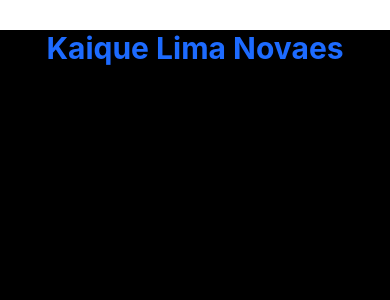
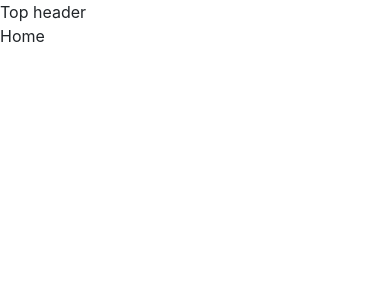
Before and after one commit to KaiqueLimaNovaes/kaiquelimanovaes-com, a React (Create React App) app: page / in a window 390 px wide. Shown: the top 300 px of the page. Built offline with nearby package versions, Linux system fonts and the light colour scheme.

Commit message:
Adição das rotas, pages home, mobile e web, componente top header

```diff
--- a/package.json
+++ b/package.json
@@ -11,6 +11,7 @@
     "react-bootstrap": "^1.4.3",
     "react-dom": "^17.0.1",
     "react-router": "^5.2.0",
+    "react-router-dom": "^5.2.0",
     "react-scripts": "4.0.2",
     "styled-components": "^5.2.1",
     "web-vitals": "^1.1.0"
--- a/src/App.js
+++ b/src/App.js
@@ -1,10 +1,13 @@
-import './App.css';
+//import './App.css';
+import Rotas from './rotas.js';
+import {BrowserRouter} from 'react-router-dom';
+import "bootstrap/dist/css/bootstrap.min.css";
 
 function App() {
   return (
-    <div className="App">
-      <p id="nome">Kaique Lima Novaes</p>
-    </div>
+    <BrowserRouter>
+      <Rotas />
+    </BrowserRouter>
   );
 }
 
--- /dev/null
+++ b/src/components/layout/Layout.js
@@ -0,0 +1,12 @@
+import TopHeader from './topHeader/TopHeader'
+
+const Layout = ({ children }) => {
+    return(
+        <>
+            <TopHeader />
+            <div>{children}</div>
+        </>
+    );
+}
+
+export default Layout;
--- /dev/null
+++ b/src/components/layout/topHeader/TopHeader.js
@@ -0,0 +1,7 @@
+const TopHeader = () => {
+    return(
+        <div>Top header</div>
+    );
+}
+
+export default TopHeader;
--- /dev/null
+++ b/src/pages/home/Home.js
@@ -0,0 +1,8 @@
+
+const Home = () => {
+    return(
+        <p>Home</p>
+    );
+}
+
+export default Home;
--- /dev/null
+++ b/src/pages/index.js
@@ -0,0 +1,3 @@
+export {default as Home} from './home/Home';
+export {default as Mobile} from './mobile/Mobile';
+export {default as Web} from './web/Web';
--- /dev/null
+++ b/src/pages/mobile/Mobile.js
@@ -0,0 +1,8 @@
+
+const Mobile = () => {
+    return(
+        <p>Mobile</p>
+    );
+}
+
+export default Mobile;
--- /dev/null
+++ b/src/pages/web/Web.js
@@ -0,0 +1,8 @@
+
+const Web = () => {
+    return(
+        <p>Web</p>
+    );
+}
+
+export default Web;
--- /dev/null
+++ b/src/rotas.js
@@ -0,0 +1,20 @@
+import { Switch, Route, BrowserRouter } from "react-router-dom";
+import Layout from "./components/layout/Layout";
+
+import * as Pages from "./pages";
+
+const Rotas = () => {
+    return(
+        <BrowserRouter>
+            <Switch>
+                <Layout>
+                    <Route exact path="/" component={Pages.Home} />
+                    <Route exact path="/mobile" component={Pages.Mobile} />
+                    <Route exact path="/web" component={Pages.Web} />
+                </Layout>
+            </Switch>
+        </BrowserRouter>
+    );
+}
+
+export default Rotas;
```
Also changed, not shown: src/componentes/layout/menu/p.txt (deleted), src/components/layout/footer/p.txt (added), src/components/layout/menu/p.txt (added), 1 other file (tests, documents, lock files or other folders).
